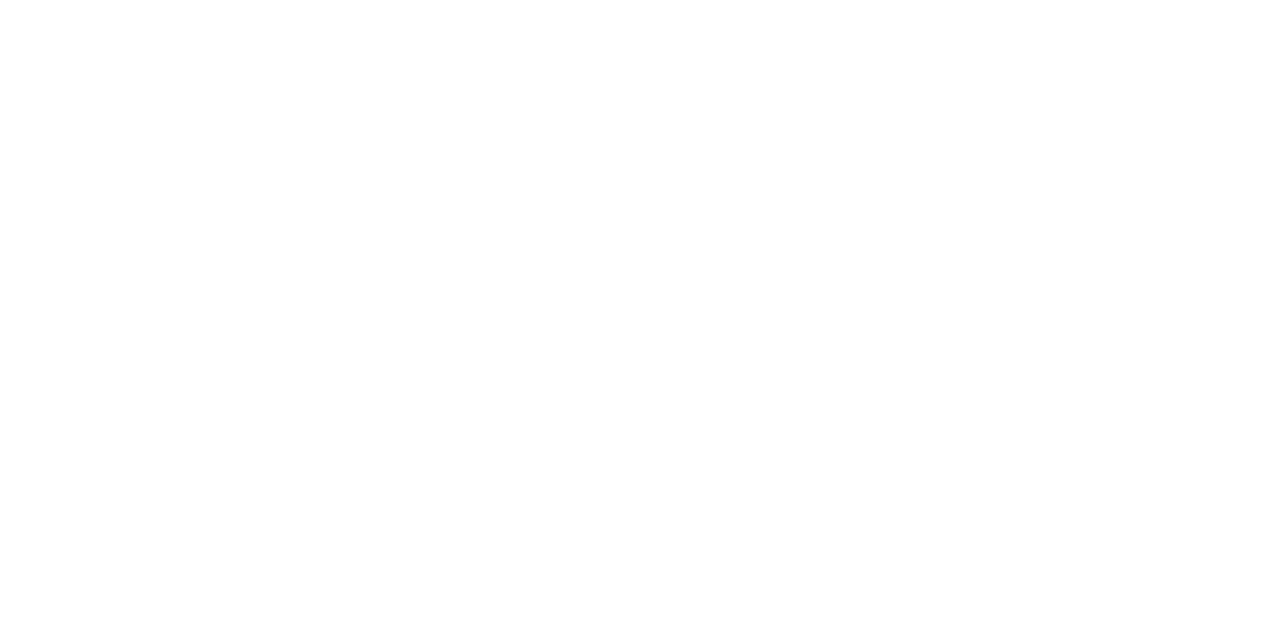
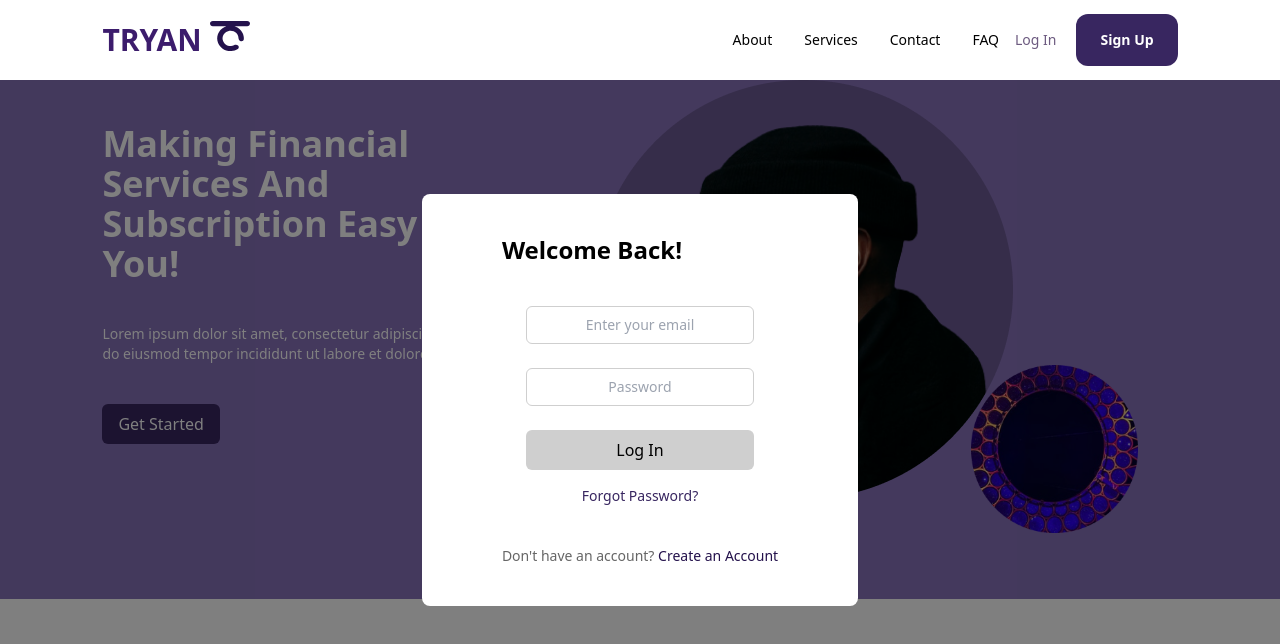
Before and after one commit to Bolaji-hub/tryandbill, a React (Vite) app: page /login in a window 1280 px wide. Before the commit this address had no page. Shown: the top 644 px of the page. Built offline with nearby package versions, Linux system fonts and the light colour scheme.

Commit message:
- Implementing login page -Decorating Login make - Adding funtionalities to the log in page

```diff
--- a/src/App.jsx
+++ b/src/App.jsx
@@ -1,6 +1,7 @@
 import { Route, BrowserRouter, Routes } from "react-router-dom";
 import Home from "./Pages/Home";
 import SignUp from "./Pages/SignUp";
+import LogIn from "./Pages/LogIn";
 
 const App = () => {
   return (
@@ -9,6 +10,7 @@
         <Routes>
           <Route path="/" element={<Home />} />
           <Route path="/signup" element={<SignUp />} />
+          <Route path="/login" element={<LogIn />} />
         </Routes>
       </BrowserRouter>
     </div>
--- a/src/Pages/LogIn.jsx
+++ b/src/Pages/LogIn.jsx
@@ -0,0 +1,66 @@
+import { useState } from "react";
+import { Link } from "react-router-dom";
+import Header from "../components/Header";
+import Hero from "../components/Hero";
+
+const LogIn = () => {
+  const [email, setUseremail] = useState("");
+  const [password, setPassword] = useState("");
+
+  const handleUseremailChange = (event) => {
+    setUseremail(event.target.value);
+  };
+
+  const handlePasswordChange = (event) => {
+    setPassword(event.target.value);
+  };
+  return (
+    <div>
+      <Header />
+      <div className="ralative">
+        <Hero />
+        <div className="fixed bg-black bg-opacity-50 inset-0 flex items-center justify-center">
+          <div className="bg-white absolute max-w-lg py-10 px-20 rounded-lg">
+            <h1 className="text-2xl font-semibold ">Welcome Back!</h1>
+            <form
+              action=""
+              className="flex flex-col items-center px-6 py-10 rounded-md"
+            >
+              <input
+                type="text"
+                name="email"
+                value={email}
+                onChange={handleUseremailChange}
+                placeholder="Enter your email"
+                className="border border-solid border-[#cfcfcf] w-full p-2 rounded-md mb-6 text-center text-black text-sm"
+              />
+              <input
+                type="password"
+                name="password"
+                value={password}
+                placeholder="Password"
+                onChange={handlePasswordChange}
+                className="border-solid border border-[#cfcfcf] w-full p-2 rounded-md mb-6 text-center text-black text-sm"
+              />
+              <button
+                type="submit"
+                className="bg-[#CFCFCF] w-full rounded-md py-2"
+              >
+                Log In
+              </button>
+              <p className="text-sm text-[#382660] mt-4">Forgot Password?</p>
+            </form>
+            <p className="text-[#666666] text-sm">
+              Don't have an account?{" "}
+              <Link className="text-[#24124C]" to={"/SignUp"}>
+                Create an Account
+              </Link>
+            </p>
+          </div>
+        </div>
+      </div>
+    </div>
+  );
+};
+
+export default LogIn;
--- a/src/Pages/SignUp.jsx
+++ b/src/Pages/SignUp.jsx
@@ -11,11 +11,11 @@
     event.preventDefault();
   };
   return (
-    <div>
+    <div className="">
       <Header />
       <div className="relative">
         <Hero />
-        <div className="fixed inset-0 flex items-center justify-center">
+        <div className="fixed bg-black bg-opacity-50 inset-0 flex items-center justify-center">
           <div className="bg-white absolute max-w-lg py-10 px-20 rounded-lg">
             <h1 className="flex items-center justify-center text-3xl mb-3 text-[#454545] font-semibold">
               Get Started
```
